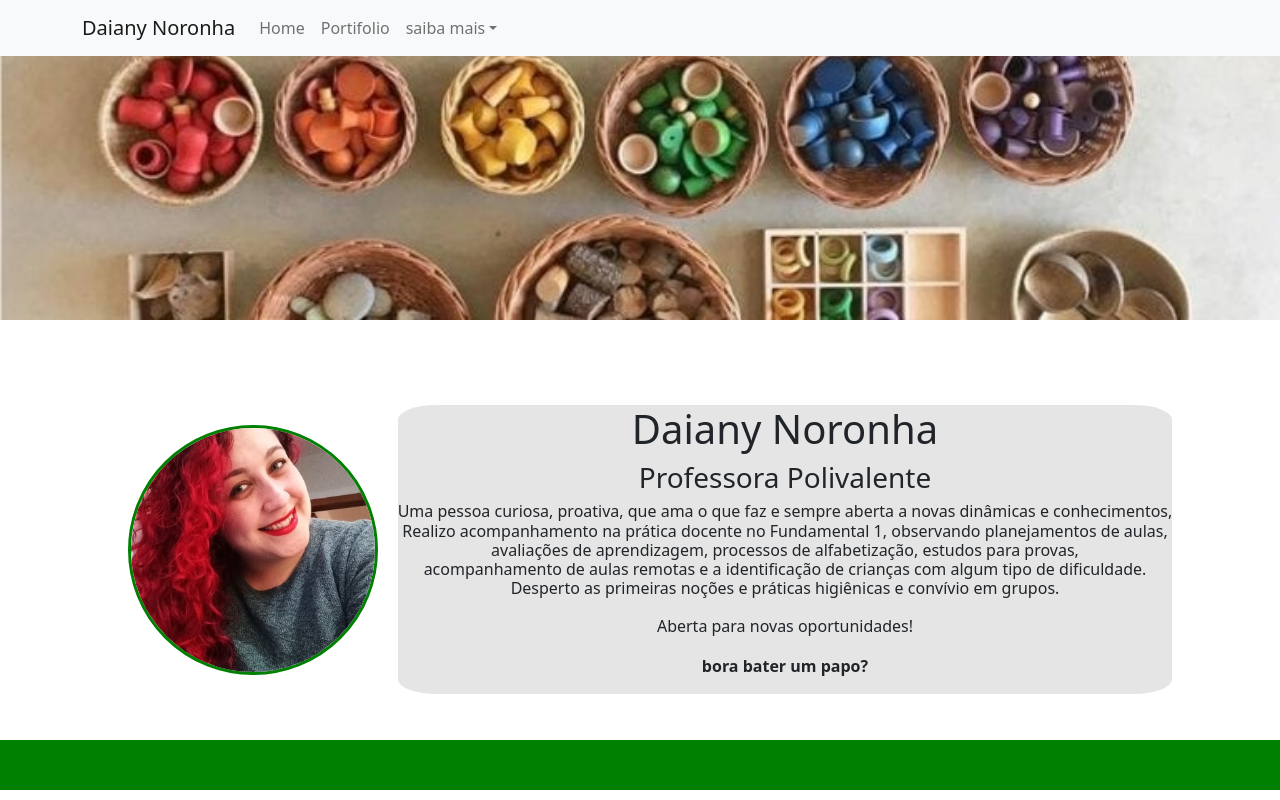
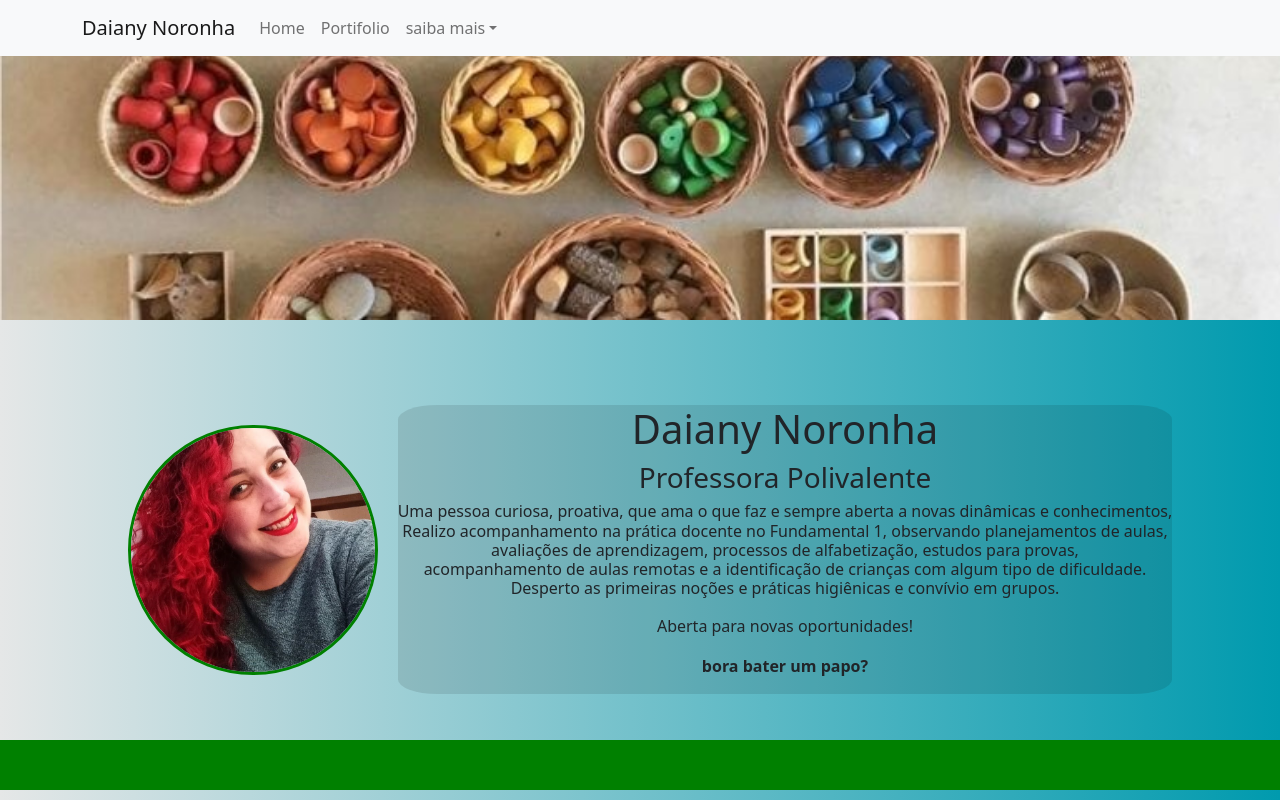
Before and after one commit to danilordev/proDay, a React (Vite) app: page / in a window 1280 px wide. Shown: the top 800 px of the page. Built offline with nearby package versions, Linux system fonts and the light colour scheme.

Commit message:
bg teste

```diff
--- a/global.css
+++ b/global.css
@@ -2,7 +2,10 @@
     margin: 0;
     padding: 0;
 }
+    body{
+    background-image: linear-gradient(to right, rgb(229, 231, 231), rgba(0, 154, 174));
 
+    }
     /* box-sizing: border-box; */
     /* margin: 0 auto; */
 
```
